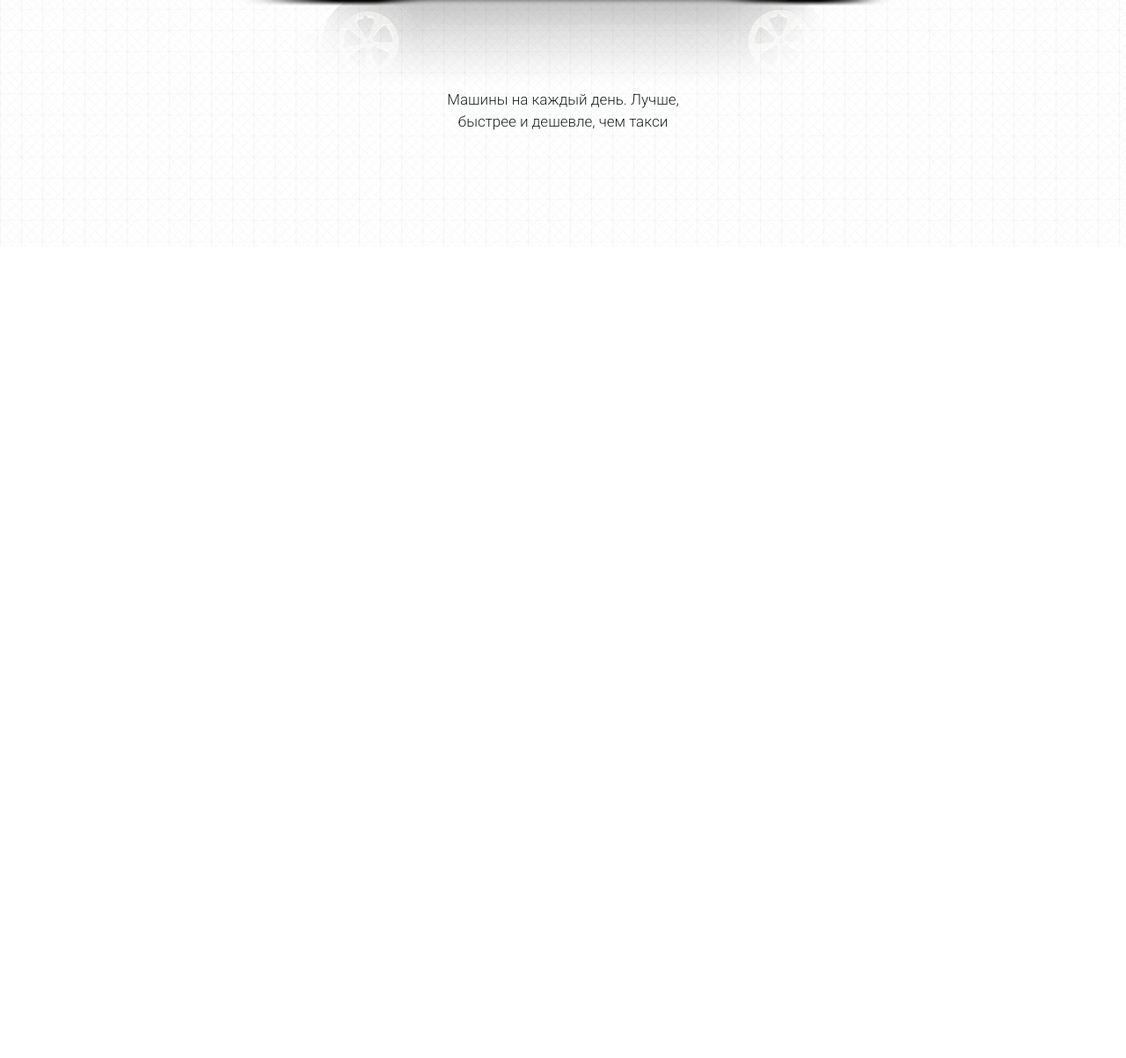
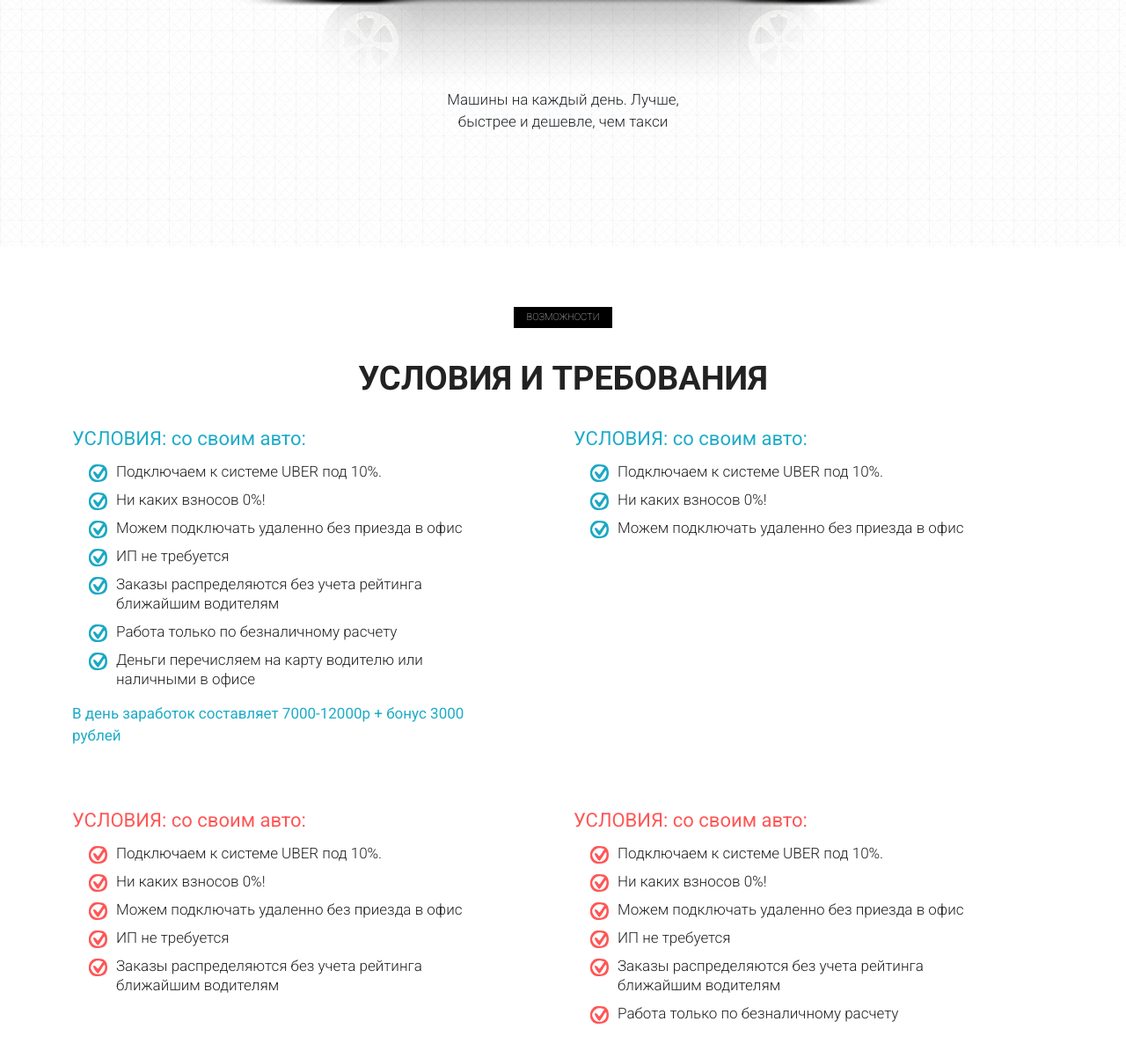
Before and after one commit to YuliiaKolosova/study_UberSite, a plain HTML site: page src/index.html in a window 1280 px wide. Shown: the part 3341-4544 px from the top of the page at 88% size. Before the commit the page ends 3622 px from the top, so only its background shows below. Drawn offline with Linux system fonts and the light colour scheme.

Commit message:
section terms added

```diff
--- a/src/index.html
+++ b/src/index.html
@@ -233,6 +233,79 @@
             </div>
         </div>
     </section>
+    <section class="terms">
+        <div class="container">
+            <div class="section_name">возможности</div>
+            <div class="section_header">условия и требования</div>
+            <div class="row">
+                <div class="col-md-6">
+                    <div class="terms_item">
+                        <div class="terms_item_header">УСЛОВИЯ: со своим авто:</div>
+                        <div class="terms_item_list">
+                            <ul>
+                                <li>Подключаем к системе UBER под 10%.</li>
+                                <li>Ни каких взносов 0%!</li>
+                                <li>Можем подключать удаленно без приезда в офис</li>
+                                <li>ИП не требуется</li>
+                                <li>Заказы распределяются без учета рейтинга ближайшим водителям</li>
+                                <li>Работа только по безналичному расчету</li>
+                                <li>Деньги перечисляем на карту водителю или наличными в офисе</li>
+                            </ul>
+                        </div>
+                        <div class="terms_item_descr">В день заработок составляет 7000-12000р + бонус 3000 рублей</div>
+                    </div>
+                </div>
+                <div class="col-md-6">
+                    <div class="terms_item">
+                        <div class="terms_item_header">УСЛОВИЯ: со своим авто:</div>
+                        <div class="terms_item_list">
+                            <ul>
+                                <li>Подключаем к системе UBER под 10%.</li>
+                                <li>Ни каких взносов 0%!</li>
+                                <li>Можем подключать удаленно без приезда в офис</li>
+
+                            </ul>
+                        </div>
+
+                    </div>
+                </div>
+                <div class="col-md-6">
+                    <div class="terms_item selected">
+                        <div class="terms_item_header">УСЛОВИЯ: со своим авто:</div>
+                        <div class="terms_item_list">
+                            <ul>
+                                <li>Подключаем к системе UBER под 10%.</li>
+                                <li>Ни каких взносов 0%!</li>
+                                <li>Можем подключать удаленно без приезда в офис</li>
+                                <li>ИП не требуется</li>
+                                <li>Заказы распределяются без учета рейтинга ближайшим водителям</li>
+
+                            </ul>
+                        </div>
+
+                    </div>
+                </div>
+                <div class="col-md-6">
+                    <div class="terms_item selected">
+                        <div class="terms_item_header">УСЛОВИЯ: со своим авто:</div>
+                        <div class="terms_item_list">
+                            <ul>
+                                <li>Подключаем к системе UBER под 10%.</li>
+                                <li>Ни каких взносов 0%!</li>
+                                <li>Можем подключать удаленно без приезда в офис</li>
+                                <li>ИП не требуется</li>
+                                <li>Заказы распределяются без учета рейтинга ближайшим водителям</li>
+                                <li>Работа только по безналичному расчету</li>
+
+                            </ul>
+                        </div>
+
+                    </div>
+                </div>
+            </div>
+        </div>
+
+    </section>
 </body>
 
 </html>
--- a/src/sass/style.sass
+++ b/src/sass/style.sass
@@ -311,3 +311,51 @@ nav
       bottom: 138px
       left: 50%
       transform: translateX(-50%)
+
+.terms
+  padding: 68px 8px 50px 8px
+
+  &_item
+    width: 478px
+    margin: 33px 0
+
+    &_header
+      font-size: 22px
+      font-weight: 400
+      color: $select_color_1
+
+    &_list
+      font-size: 17px
+      font-weight: 300
+      color: #222222
+      line-height: 22px
+
+      ul
+        margin-top: 10px
+        list-style: none
+        padding: 0 0 0 50px
+
+        li
+          position: relative
+          margin-bottom: 10px
+
+        li:before
+          content: ""
+          display: inline-block
+          position: absolute
+          left: -31px
+          top: 3px
+          width: 21px
+          height: 20px
+          background: url('../icons/check_blue.svg') center (center / cover) no-repeat
+
+    &_descr
+      font-size: 17px
+      font-weight: 400
+      color: $select_color_1
+
+  .selected
+    .terms_item_header
+      color: $select_color_2
+    li:before
+      background: url('../icons/check_red.svg') center (center / cover) no-repeat
```
Also changed, not shown: src/css/style.min.css, 1 other file.
